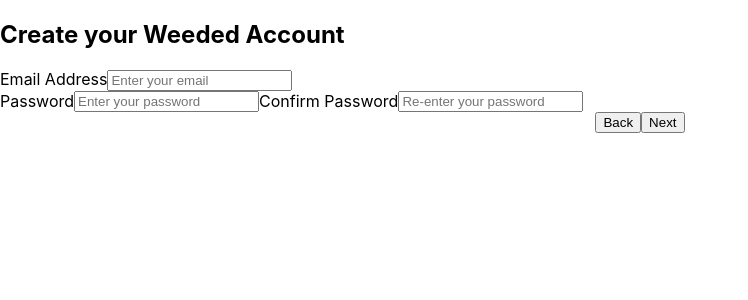
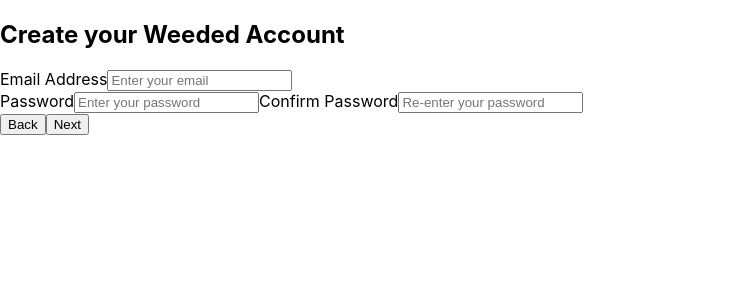
Before and after one commit to TonyBoy56/weeded-figma-mockup, a React (Create React App) app: page / in a window 1280 px wide. Shown: the top 300 px of the page, without its empty margins (0-748 px from the left). Built offline with nearby package versions, Linux system fonts and the light colour scheme.

Commit message:
comment out .side-by-side css changes temporarily.

```diff
--- a/src/App.css
+++ b/src/App.css
@@ -1,10 +1,23 @@
-.side-by-side {
+.landing-page {
+  background-color: rgba(14, 14, 15, 0.959);
+}
+
+.common-text {
+  color: white;
+}
+
+.password-labels {
   display: flex;
   flex-direction: row;
 }
 
-.buttons-side-by-side {
+/* .side-by-side {
+  display: flex;
+  flex-direction: row;
+} */
+
+/* .buttons-side-by-side {
   display: flex;
   justify-content: center;
   align-items: center;
-}
+} */
```
